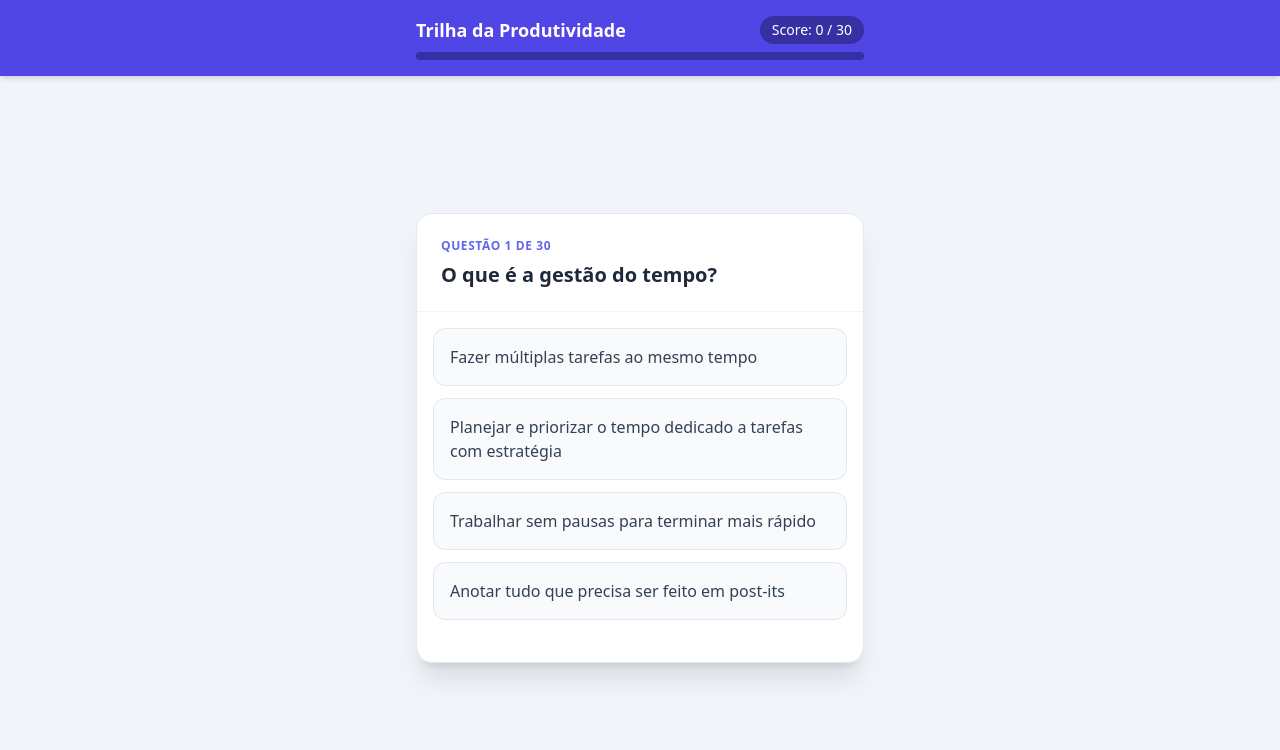
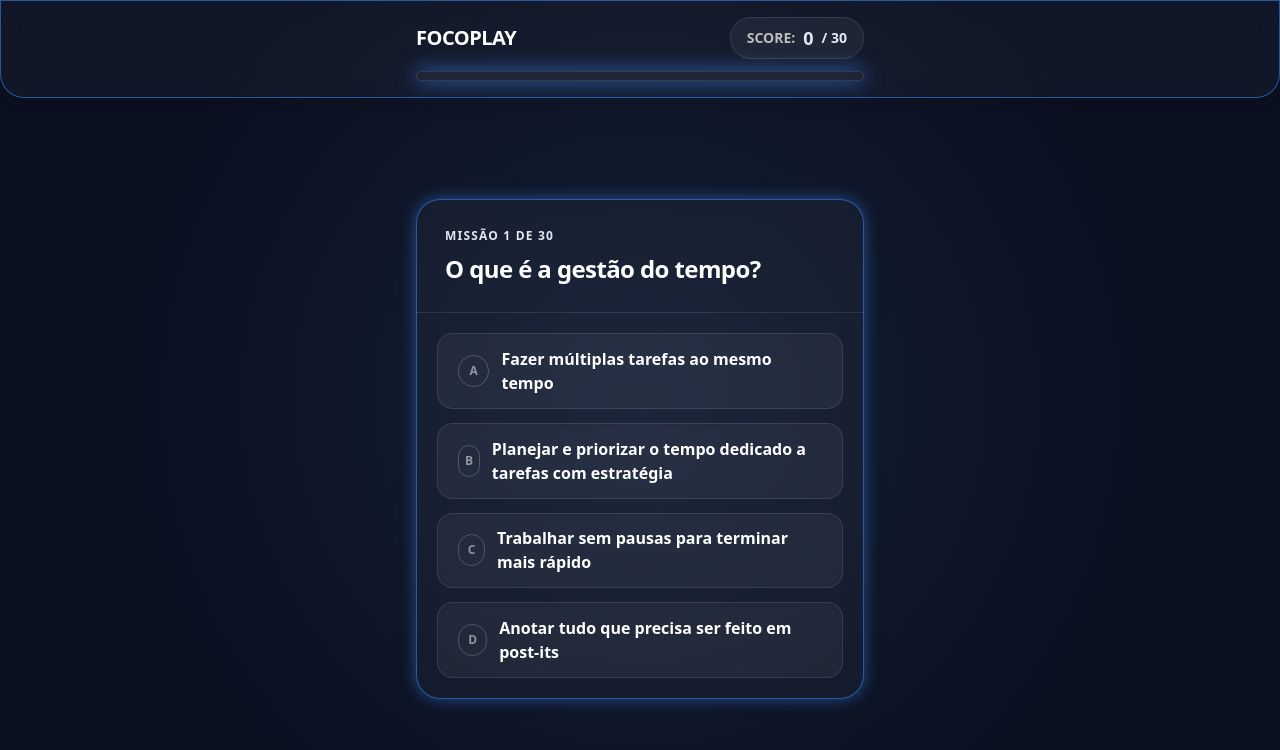
Before and after one commit to Thiago-spba/foco-play, a plain HTML site: page index.html in a window 1280 px wide. Drawn offline with nearby package versions, Linux system fonts and the light colour scheme.

Commit message:
Refactor HTML structure and styles for FocoPlay
O Novo Código: Experiência Premium

```diff
--- a/index.html
+++ b/index.html
@@ -3,67 +3,131 @@
 <head>
     <meta charset="UTF-8">
     <meta name="viewport" content="width=device-width, initial-scale=1.0">
-    <title>Simulado Gamificado: Produtividade</title>
+    <title>FocoPlay: Trilha da Produtividade</title>
     <script src="https://cdn.tailwindcss.com"></script>
     <style>
-        /* Classes utilitárias para a animação 3D da carta */
-        .perspective-1000 { perspective: 1000px; }
+        /* --- ESTILOS PERSONALIZADOS PREMIUM --- */
+
+        :root {
+            --bg-deep: #0a1020; /* Fundo super escuro */
+            --primary: #3b82f6; /* Sapphire Blue */
+            --secondary: #ef4444; /* Ruby Red */
+            --accent: #a3e635; /* Lime Green */
+            --yellow: #facc15; /* Sunshine Yellow */
+        }
+
+        body {
+            background-color: var(--bg-deep);
+            color: #e2e8f0;
+            overflow-x: hidden;
+            background-image: radial-gradient(circle at 50% 50%, #151f35 0%, var(--bg-deep) 70%);
+        }
+
+        /* Mecânica 3D da Carta */
+        .perspective-1000 { perspective: 1200px; }
         .transform-style-3d { transform-style: preserve-3d; }
         .backface-hidden { backface-visibility: hidden; }
         .rotate-y-180 { transform: rotateY(180deg); }
-        .flip-card-inner { transition: transform 0.6s cubic-bezier(0.4, 0.2, 0.2, 1); }
+        .flip-card-inner { transition: transform 0.7s cubic-bezier(0.4, 0, 0.2, 1); }
+
+        /* Estilização Vibrante */
+        .vibrant-card {
+            background: rgba(255, 255, 255, 0.03);
+            border: 1px solid rgba(255, 255, 255, 0.08);
+            backdrop-filter: blur(12px);
+            box-shadow: 0 8px 32px 0 rgba(0, 0, 0, 0.3);
+            border-radius: 24px;
+        }
+
+        .neon-glow-primary { box-shadow: 0 0 15px rgba(59, 130, 246, 0.5); border-color: rgba(59, 130, 246, 0.6); }
+        .neon-glow-secondary { box-shadow: 0 0 15px rgba(239, 68, 68, 0.5); border-color: rgba(239, 68, 68, 0.6); }
+        .neon-glow-accent { box-shadow: 0 0 15px rgba(163, 230, 53, 0.5); border-color: rgba(163, 230, 53, 0.6); }
+
+        /* Animações de Movimento (Pulsing) */
+        @keyframes pulsingGlow {
+            0% { box-shadow: 0 0 5px rgba(59, 130, 246, 0.4); }
+            50% { box-shadow: 0 0 20px rgba(59, 130, 246, 0.8); }
+            100% { box-shadow: 0 0 5px rgba(59, 130, 246, 0.4); }
+        }
+
+        .pulse-interact { animation: pulsingGlow 2s infinite; }
+
+        /* Custom Scrollbar */
+        #optionsContainer::-webkit-scrollbar { width: 6px; }
+        #optionsContainer::-webkit-scrollbar-thumb { background-color: rgba(255, 255, 255, 0.1); border-radius: 3px; }
+
+        /* Botões Estilizados */
+        .btn-option {
+            transition: all 0.3s ease;
+            position: relative;
+            overflow: hidden;
+        }
+
+        .btn-option::after {
+            content: '';
+            position: absolute;
+            top: 0; left: 0; width: 100%; height: 100%;
+            background: linear-gradient(90deg, rgba(255,255,255,0) 0%, rgba(255,255,255,0.05) 50%, rgba(255,255,255,0) 100%);
+            transform: translateX(-100%);
+            transition: transform 0.6s ease;
+        }
+
+        .btn-option:hover::after { transform: translateX(100%); }
     </style>
 </head>
-<body class="bg-slate-100 text-slate-800 font-sans min-h-screen flex flex-col">
+<body class="min-h-screen flex flex-col font-sans">
 
-    <!-- Cabeçalho de Progresso -->
-    <header class="bg-indigo-600 text-white p-4 shadow-md sticky top-0 z-10">
+    <!-- Cabeçalho Vibrante sticky -->
+    <header class="bg-deep vibrant-card p-4 shadow-lg sticky top-0 z-20 neon-glow-primary rounded-t-none">
         <div class="max-w-md mx-auto flex justify-between items-center">
-            <h1 class="text-lg font-bold">Trilha da Produtividade</h1>
-            <div class="text-sm font-medium bg-indigo-800 px-3 py-1 rounded-full">
-                Score: <span id="scoreDisplay">0</span> / 30
+            <h1 class="text-xl font-extrabold text-white tracking-tight">FOCO<span class="text-primary">PLAY</span></h1>
+            <div class="text-sm font-bold bg-white/5 px-4 py-1.5 rounded-full border border-white/10 flex items-center gap-2">
+                <span class="text-white/70">SCORE:</span> <span id="scoreDisplay" class="text-yellow text-lg">0</span> / 30
             </div>
         </div>
-        <div class="max-w-md mx-auto mt-2 bg-indigo-800 rounded-full h-2 overflow-hidden">
-            <div id="progressBar" class="bg-green-400 h-2 w-0 transition-all duration-300"></div>
+        <div class="max-w-md mx-auto mt-3 bg-white/5 rounded-full h-2.5 overflow-hidden border border-white/10 pulse-interact">
+            <div id="progressBar" class="bg-gradient-to-r from-primary to-accent h-2.5 w-0 transition-all duration-400 rounded-full"></div>
         </div>
     </header>
 
-    <!-- Container Principal do Jogo -->
-    <main class="flex-1 flex items-center justify-center p-4">
+    <!-- Área de Jogo Principal -->
+    <main class="flex-1 flex items-center justify-center p-4 relative">
 
         <!-- Tela Final (Oculta por padrão) -->
-        <div id="endScreen" class="hidden text-center max-w-md mx-auto bg-white p-8 rounded-2xl shadow-xl w-full">
-            <h2 class="text-3xl font-bold text-indigo-600 mb-4">Simulado Concluído!</h2>
-            <p class="text-lg mb-6">Você acertou <strong id="finalScore" class="text-indigo-600"></strong> de 30 questões.</p>
-            <button onclick="location.reload()" class="bg-indigo-600 text-white font-bold py-3 px-6 rounded-lg w-full hover:bg-indigo-700 transition">Tentar Novamente</button>
+        <div id="endScreen" class="hidden text-center max-w-md mx-auto vibrant-card p-10 shadow-2xl w-full neon-glow-accent animate-pulse">
+            <h2 class="text-4xl font-extrabold text-accent mb-5 tracking-tighter">TRILHA CONCLUÍDA!</h2>
+            <p class="text-xl mb-8 text-white/90">Você alcançou <strong id="finalScore" class="text-yellow text-3xl"></strong> de 30 acertos.</p>
+            <button onclick="location.reload()" class="bg-accent text-bg-deep font-extrabold py-4 px-8 rounded-xl w-full hover:scale-105 transition transform active:scale-95 text-lg">
+                JOGAR NOVAMENTE
+            </button>
         </div>
 
-        <!-- Área da Carta -->
-        <div id="gameContainer" class="w-full max-w-md perspective-1000 h-[450px]">
+        <!-- Container da Carta 3D -->
+        <div id="gameContainer" class="w-full max-w-md perspective-1000 h-[500px]">
             <div id="cardInner" class="w-full h-full relative transform-style-3d flip-card-inner">
 
                 <!-- Frente da Carta (Pergunta) -->
-                <div class="absolute w-full h-full backface-hidden bg-white rounded-2xl shadow-xl border border-slate-200 flex flex-col">
-                    <div class="p-6 border-b border-slate-100">
-                        <span id="questionCounter" class="text-xs font-bold text-indigo-500 uppercase tracking-wider mb-2 block">Questão 1 de 30</span>
-                        <h2 id="questionText" class="text-xl font-bold text-slate-800 leading-tight">Carregando pergunta...</h2>
+                <div class="absolute w-full h-full backface-hidden vibrant-card flex flex-col neon-glow-primary">
+                    <div class="p-7 border-b border-white/10">
+                        <span id="questionCounter" class="text-xs font-bold text-primary uppercase tracking-widest mb-2.5 block">QUESTÃO 1 DE 30</span>
+                        <h2 id="questionText" class="text-2xl font-bold text-white leading-tight tracking-tight">Carregando pergunta premium...</h2>
                     </div>
-                    <div id="optionsContainer" class="p-4 flex flex-col gap-3 overflow-y-auto">
+                    <div id="optionsContainer" class="p-5 flex flex-col gap-3.5 overflow-y-auto flex-1">
                         <!-- Botões de alternativa injetados via JS -->
                     </div>
                 </div>
 
-                <!-- Verso da Carta (Resposta/Feedback) -->
-                <div class="absolute w-full h-full backface-hidden bg-white rounded-2xl shadow-xl border border-slate-200 rotate-y-180 flex flex-col justify-between">
-                    <div class="p-6">
-                        <div id="feedbackIcon" class="w-16 h-16 mx-auto mb-4 rounded-full flex items-center justify-center text-3xl text-white"></div>
-                        <h2 id="feedbackTitle" class="text-2xl font-bold text-center mb-2"></h2>
-                        <p id="feedbackExplanation" class="text-slate-600 text-center text-sm mb-4"></p>
+                <!-- Verso da Carta (Feedback) -->
+                <div class="absolute w-full h-full backface-hidden vibrant-card rotate-y-180 flex flex-col justify-between overflow-hidden">
+                    <div id="feedbackBorder" class="h-2 w-full absolute top-0 left-0"></div> <!-- Borda dinâmica de acerto/erro -->
+                    <div class="p-8 pt-10 text-center flex-1">
+                        <div id="feedbackIcon" class="w-20 h-20 mx-auto mb-6 rounded-full flex items-center justify-center text-5xl text-white shadow-xl"></div>
+                        <h2 id="feedbackTitle" class="text-3xl font-extrabold mb-3 tracking-tighter"></h2>
+                        <p id="feedbackExplanation" class="text-white/80 text-center text-sm mb-5 leading-relaxed"></p>
                     </div>
-                    <div class="p-6 bg-slate-50 rounded-b-2xl">
-                        <button id="nextBtn" class="bg-indigo-600 text-white font-bold py-3 px-6 rounded-lg w-full hover:bg-indigo-700 transition active:scale-95">
-                            Próxima Questão
+                    <div class="p-7 bg-white/5 border-t border-white/10 rounded-b-3xl">
+                        <button id="nextBtn" class="bg-primary text-white font-extrabold py-4 px-8 rounded-xl w-full hover:bg-blue-600 transition transform active:scale-95 text-lg">
+                            PRÓXIMA MISSÃO
                         </button>
                     </div>
                 </div>
@@ -73,7 +137,8 @@
     </main>
 
     <script>
-        // Banco de Questões (30) extraído da base teórica
+        // --- BASE DE DADOS VIBRANTE (30 QUESTÕES REVISADAS) ---
+        // (O banco de dados permanece o mesmo do passo anterior para consistência pedagógica)
         const questions = [
             { q: "O que é a gestão do tempo?", options: ["Fazer múltiplas tarefas ao mesmo tempo", "Planejar e priorizar o tempo dedicado a tarefas com estratégia", "Trabalhar sem pausas para terminar mais rápido", "Anotar tudo que precisa ser feito em post-its"], answer: 1, explanation: "A gestão do tempo é o ato estratégico de organizar as tarefas para cumprir prazos e reduzir o estresse diário." },
             { q: "Qual é o principal objetivo da Matriz de Eisenhower?", options: ["Organizar o ambiente físico", "Dividir tarefas em blocos de 25 minutos", "Classificar tarefas com base em urgência e importância", "Criar padrões para nomear arquivos digitais"], answer: 2, explanation: "A matriz cria quadrantes que cruzam urgência e importância para definir prioridades." },
@@ -102,12 +167,12 @@
             { q: "Qual é a melhor forma de visualização no Google Agenda para identificar espaços livres?", options: ["Visão Diária", "Visão Mensal", "Visão Semanal", "Visão Anual"], answer: 2, explanation: "A visão semanal permite enxergar a distribuição dos dias e identificar sobrecargas facilmente." },
             { q: "O que significa quando o Google Agenda exibe blocos visuais sobrepostos?", options: ["Que o sistema travou", "Um choque/conflito de horários que precisa ser resolvido", "Que as tarefas estão concluídas", "Que as tarefas são do mesmo projeto"], answer: 1, explanation: "A sobreposição indica fisicamente que você agendou duas coisas para a mesma hora." },
             { q: "O que é crucial considerar ao agendar tarefas em locais físicos diferentes?", options: ["A cor da tarefa", "O número de participantes", "O tempo de deslocamento", "O clima do dia"], answer: 2, explanation: "Ignorar o trânsito ou a locomoção entre eventos gera atrasos inevitáveis." },
-            { q: "Como resolver o surgimento de uma reunião urgente usando a agenda virtual?", options: ["Deletar todas as outras tarefas do dia", "Arrastar tarefas menos urgentes para outro dia ou horário para abrir espaço", "Fazer as duas coisas ao mesmo tempo", "Ignorar a reunião urgente"], answer: 1, explanation: "A flexibilidade permite reorganizar os blocos sem perder o controle do resto." },
+            { q: "Como resolver o surgimento de uma reunião urgente usando a agenda virtual?", options: ["Deletar todas as outras tarefas do dia", "Arrastar tarefas menos urgentes para outro dia ou horário para abrir espaço", "Fazer as duas coisas ao mesmo tempo", "Ignorar a reunião urgente"], answer: 1, explanation: "A redução de tempo de tarefas menos urgentes é a chave." },
             { q: "O que a Matriz de Eisenhower ajuda a evitar no ambiente de trabalho?", options: ["A criação de planilhas", "Viver 'apagando incêndios' sem focar no longo prazo", "O uso de agendas", "O excesso de organização"], answer: 1, explanation: "Ela força a focar no que é importante antes que se torne uma urgência ou crise." },
             { q: "Por que as pausas do Pomodoro (5 min) são importantes?", options: ["Para responder e-mails urgentes", "Para adiantar tarefas da faculdade", "Para descansar a mente e manter o desempenho cognitivo nas próximas sessões", "Para organizar arquivos no computador"], answer: 2, explanation: "A pausa deve ser de desconexão total para permitir a recuperação neural." }
         ];
 
-        // Estado do Jogo
+        // --- LÓGICA DE JOGO VIBRANTE ---
         let currentQuestionIndex = 0;
         let score = 0;
         let answered = false;
@@ -121,6 +186,7 @@
         const optionsContainer = document.getElementById('optionsContainer');
 
         // Elementos do Verso da Carta
+        const feedbackBorder = document.getElementById('feedbackBorder');
         const feedbackIcon = document.getElementById('feedbackIcon');
         const feedbackTitle = document.getElementById('feedbackTitle');
         const feedbackExplanation = document.getElementById('feedbackExplanation');
@@ -129,29 +195,29 @@
         const endScreen = document.getElementById('endScreen');
         const finalScore = document.getElementById('finalScore');
 
-        // Inicialização
         function initGame() {
             loadQuestion();
         }
 
         function loadQuestion() {
             answered = false;
-            cardInner.classList.remove('rotate-y-180'); // Garante que a carta está de frente
+            cardInner.classList.remove('rotate-y-180');
 
             const q = questions[currentQuestionIndex];
-            questionCounter.textContent = `Questão ${currentQuestionIndex + 1} de ${questions.length}`;
+            questionCounter.textContent = `MISSÃO ${currentQuestionIndex + 1} DE ${questions.length}`;
             questionText.textContent = q.q;
 
-            // Atualiza barra de progresso
+            // Atualiza barra de progresso vibrante
             const progress = ((currentQuestionIndex) / questions.length) * 100;
             progressBar.style.width = `${progress}%`;
 
-            // Renderiza opções
+            // Renderiza opções estilizadas
             optionsContainer.innerHTML = '';
             q.options.forEach((opt, index) => {
                 const btn = document.createElement('button');
-                btn.className = 'w-full text-left bg-slate-50 border border-slate-200 p-4 rounded-xl hover:bg-indigo-50 hover:border-indigo-200 transition font-medium text-slate-700 active:scale-95';
-                btn.textContent = opt;
+                // Classes de botão de opção estilizadas (Dark Mode com hover neon)
+                btn.className = 'btn-option w-full text-left bg-white/5 border border-white/10 p-5 rounded-2xl hover:bg-white/10 hover:border-white/20 transition-all font-semibold text-white active:scale-95 text-md shadow-inner flex gap-3 items-center';
+                btn.innerHTML = `<span class="w-8 h-8 rounded-full border border-white/20 flex items-center justify-center text-white/50 text-xs font-bold">${String.fromCharCode(65 + index)}</span> <span>${opt}</span>`;
                 btn.onclick = () => handleAnswer(index);
                 optionsContainer.appendChild(btn);
             });
@@ -164,50 +230,59 @@
             const q = questions[currentQuestionIndex];
             const isCorrect = selectedIndex === q.answer;
 
+            // Define feedback vibrante de acerto/erro
             if (isCorrect) {
                 score++;
                 scoreDisplay.textContent = score;
-                feedbackIcon.className = 'w-16 h-16 mx-auto mb-4 rounded-full flex items-center justify-center text-4xl text-white bg-green-500 shadow-lg shadow-green-200';
+                feedbackBorder.className = 'h-2 w-full absolute top-0 left-0 bg-accent';
+                feedbackIcon.className = 'w-20 h-20 mx-auto mb-6 rounded-full flex items-center justify-center text-5xl text-white bg-accent shadow-lg shadow-accent/40';
                 feedbackIcon.innerHTML = '✓';
-                feedbackTitle.textContent = 'Acertou!';
-                feedbackTitle.className = 'text-2xl font-bold text-center mb-2 text-green-600';
+                feedbackTitle.textContent = 'MUITO BEM!';
+                feedbackTitle.className = 'text-3xl font-extrabold mb-3 tracking-tighter text-accent';
+                feedbackBorder.parentElement.classList.add('neon-glow-accent');
+                feedbackBorder.parentElement.classList.remove('neon-glow-secondary');
             } else {
-                feedbackIcon.className = 'w-16 h-16 mx-auto mb-4 rounded-full flex items-center justify-center text-4xl text-white bg-red-500 shadow-lg shadow-red-200';
+                feedbackBorder.className = 'h-2 w-full absolute top-0 left-0 bg-secondary';
+                feedbackIcon.className = 'w-20 h-20 mx-auto mb-6 rounded-full flex items-center justify-center text-5xl text-white bg-secondary shadow-lg shadow-secondary/40';
                 feedbackIcon.innerHTML = '✕';
-                feedbackTitle.textContent = 'Incorreto!';
-                feedbackTitle.className = 'text-2xl font-bold text-center mb-2 text-red-600';
+                feedbackTitle.textContent = 'OPS, QUASE!';
+                feedbackTitle.className = 'text-3xl font-extrabold mb-3 tracking-tighter text-secondary';
+                feedbackBorder.parentElement.classList.add('neon-glow-secondary');
+                feedbackBorder.parentElement.classList.remove('neon-glow-accent');
             }
 
-            feedbackExplanation.innerHTML = `<strong>A resposta correta era:</strong> ${q.options[q.answer]}<br><br><span class="text-slate-500">${q.explanation}</span>`;
+            feedbackExplanation.innerHTML = `<strong class="text-white">A resposta correta era:</strong> ${q.options[q.answer]}<br><br><span class="text-white/60 leading-relaxed">${q.explanation}</span>`;
 
-            // Vira a carta
+            // Vira a carta 3D suavemente
             cardInner.classList.add('rotate-y-180');
         }
 
         nextBtn.onclick = () => {
             currentQuestionIndex++;
 
-            // Vira a carta de volta antes de trocar a pergunta (para evitar piscar o texto)
+            // Vira a carta de volta antes de trocar a pergunta (para evitar piscar o texto anterior)
             cardInner.classList.remove('rotate-y-180');
 
-            // Aguarda a animação terminar (600ms definido no CSS) para carregar a próxima
+            // Aguarda a animação de rotação terminar (700ms definido no CSS) para carregar a próxima
             setTimeout(() => {
                 if (currentQuestionIndex < questions.length) {
                     loadQuestion();
                 } else {
                     showEndScreen();
                 }
-            }, 300); // Metade do tempo da animação é o suficiente para não ver a troca
+            }, 350);
         };
 
         function showEndScreen() {
+            // Oculta área de jogo e exibe tela final de alta qualidade
             gameContainer.classList.add('hidden');
             endScreen.classList.remove('hidden');
+            endScreen.parentElement.classList.add('animate-pulse');
             finalScore.textContent = score;
             progressBar.style.width = '100%';
         }
 
-        // Inicia o script
+        // Inicia o roteiro
         initGame();
     </script>
 </body>
```
